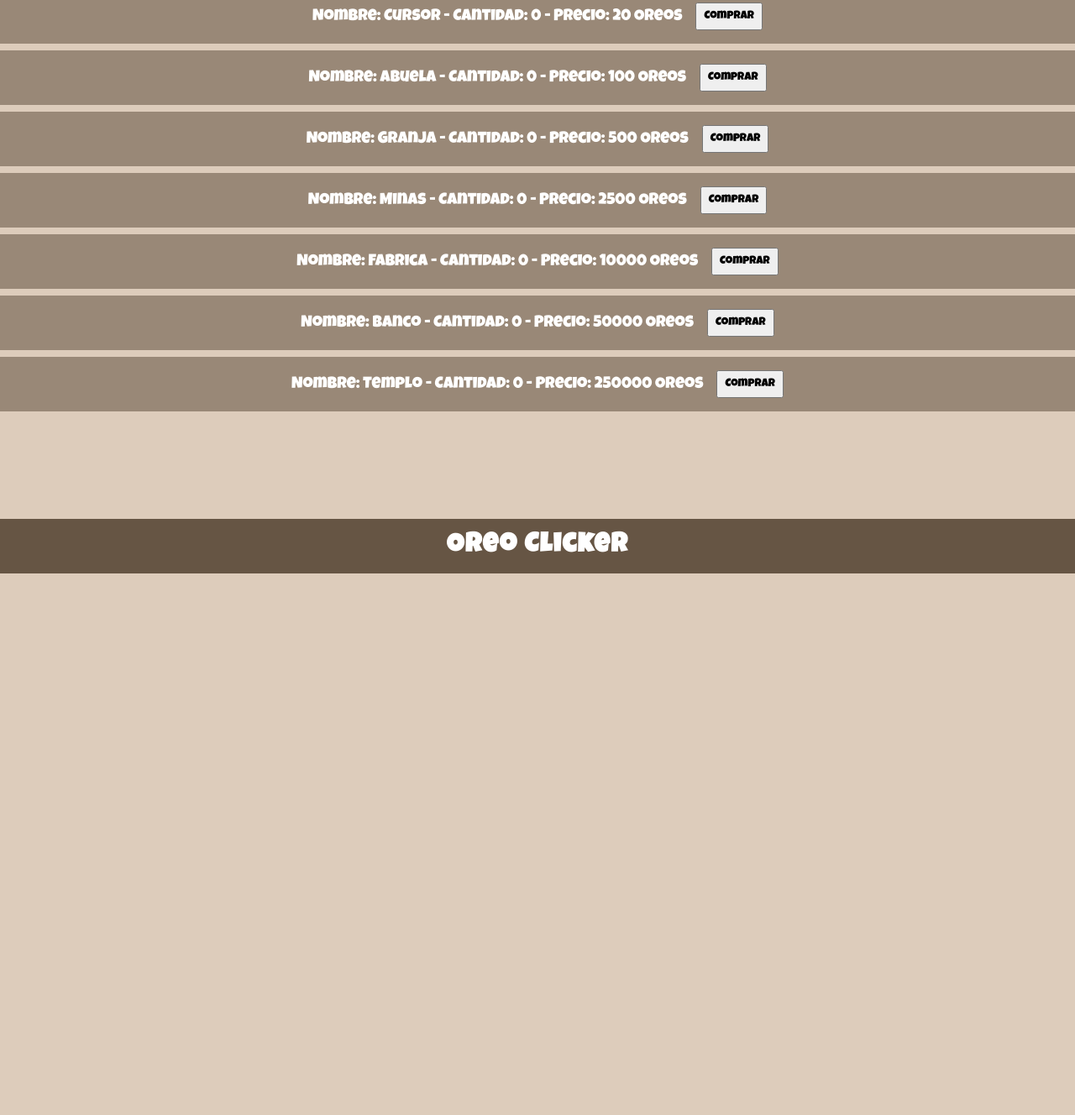
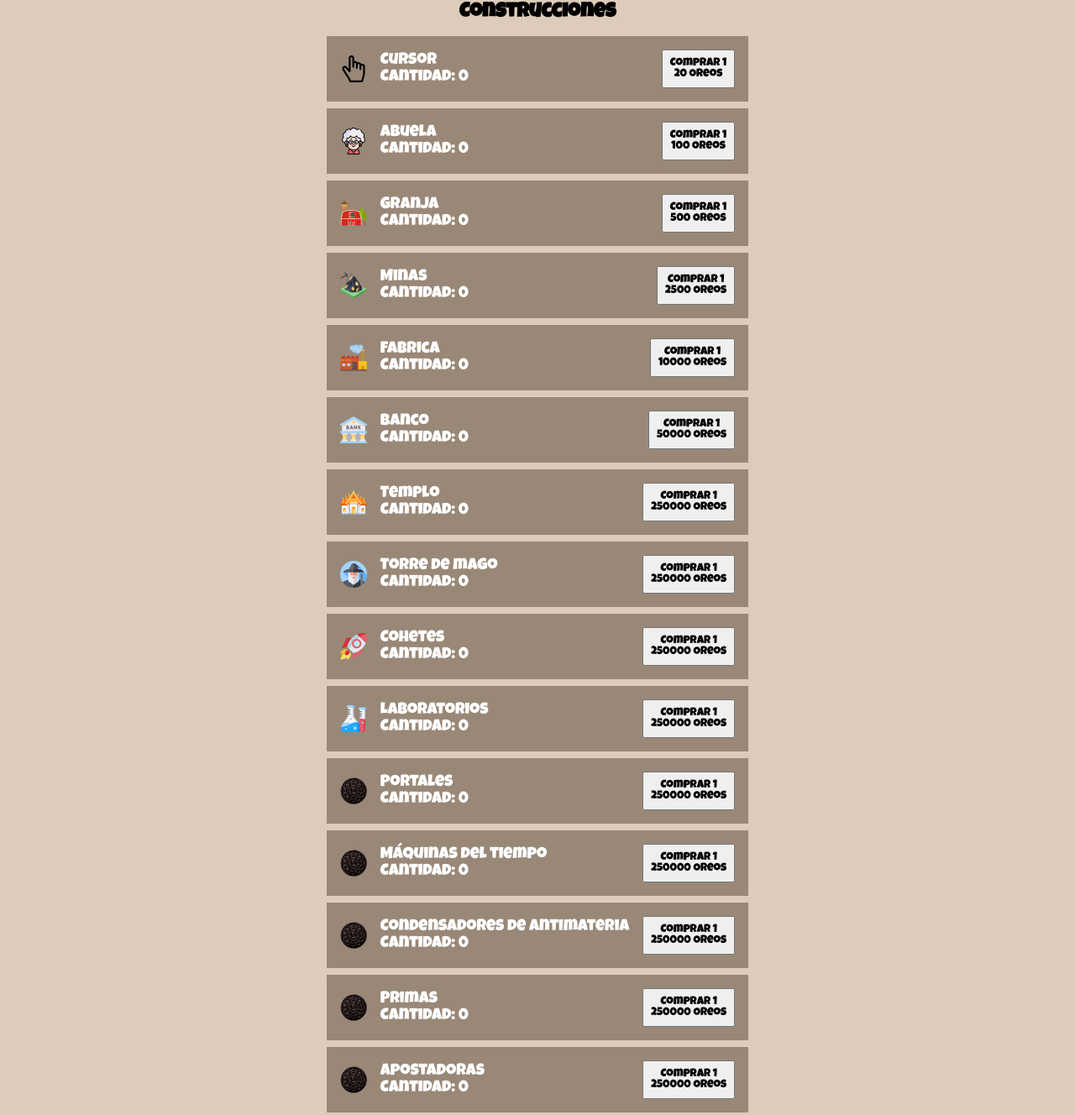
Before and after one commit to FranciscoJoseLavalle/oreoclicker, a plain HTML site: page index.html in a window 1280 px wide. Shown: the part 791-2119 px from the top of the page at 84% size. Before the commit the page ends 1474 px from the top, so only its background shows below. Drawn offline with Linux system fonts and the light colour scheme.

Commit message:
Agrego iconos y localStorage

```diff
--- a/app/app.js
+++ b/app/app.js
@@ -8,13 +8,22 @@ const mejorasCont = document.querySelector('.mejoras-cont');
 
 // Construcciones
 let construcciones = [
-    { nombre: 'Cursor', cps: 1, precio: 20, cantidad: 0 },
-    { nombre: 'Abuela', cps: 2, precio: 100, cantidad: 0 },
-    { nombre: 'Granja', cps: 4, precio: 500, cantidad: 0 },
-    { nombre: 'Minas', cps: 8, precio: 2500, cantidad: 0 },
-    { nombre: 'Fabrica', cps: 16, precio: 10000, cantidad: 0 },
-    { nombre: 'Banco', cps: 32, precio: 50000, cantidad: 0 },
-    { nombre: 'Templo', cps: 64, precio: 250000, cantidad: 0 }
+    { nombre: 'Cursor', cps: 1, precio: 20, cantidad: 0, img: 'cursor.png' },
+    { nombre: 'Abuela', cps: 2, precio: 100, cantidad: 0, img: 'grandma.png' },
+    { nombre: 'Granja', cps: 4, precio: 500, cantidad: 0, img: 'farm.png' },
+    { nombre: 'Minas', cps: 8, precio: 2500, cantidad: 0, img: 'mine.png' },
+    { nombre: 'Fabrica', cps: 16, precio: 10000, cantidad: 0, img: 'factory.png' },
+    { nombre: 'Banco', cps: 32, precio: 50000, cantidad: 0, img: 'bank.png' },
+    { nombre: 'Templo', cps: 64, precio: 250000, cantidad: 0, img: 'temple.png' },
+    { nombre: 'Torre de mago', cps: 64, precio: 250000, cantidad: 0, img: 'wizard.png' },
+    { nombre: 'Cohetes', cps: 64, precio: 250000, cantidad: 0, img: 'rocket.png' },
+    { nombre: 'Laboratorios', cps: 64, precio: 250000, cantidad: 0, img: 'lab.png' },
+    { nombre: 'Portales', cps: 64, precio: 250000, cantidad: 0, img: 'oreo.png' },
+    { nombre: 'Máquinas del tiempo', cps: 64, precio: 250000, cantidad: 0, img: 'oreo.png' },
+    { nombre: 'Condensadores de antimateria', cps: 64, precio: 250000, cantidad: 0, img: 'oreo.png' },
+    { nombre: 'Primas', cps: 64, precio: 250000, cantidad: 0, img: 'oreo.png' },
+    { nombre: 'Apostadoras', cps: 64, precio: 250000, cantidad: 0, img: 'oreo.png' },
+    { nombre: 'Motores fractales', cps: 64, precio: 250000, cantidad: 0, img: 'oreo.png' }
 ]
 
 // Mejoras
@@ -31,7 +40,25 @@ let mejoras = [
 
     { nombre: 'Banco PRO', multiplica: 2, precio: 1000000, construccion: 'Banco', requiere: 10, objeto: construcciones[5] },
 
-    { nombre: 'Templo PRO', multiplica: 2, precio: 5000000, construccion: 'Templo', requiere: 10, objeto: construcciones[6] }
+    { nombre: 'Templo PRO', multiplica: 2, precio: 5000000, construccion: 'Templo', requiere: 10, objeto: construcciones[6] },
+
+    { nombre: 'Torre de mago PRO', multiplica: 2, precio: 5000000, construccion: 'Torre de mago', requiere: 10, objeto: construcciones[7] },
+
+    { nombre: 'Cohetes PRO', multiplica: 2, precio: 5000000, construccion: 'Cohetes', requiere: 10, objeto: construcciones[8] },
+
+    { nombre: 'Laboratorios PRO', multiplica: 2, precio: 5000000, construccion: 'Laboratorios', requiere: 10, objeto: construcciones[9] },
+
+    { nombre: 'Portales PRO', multiplica: 2, precio: 5000000, construccion: 'Portales', requiere: 10, objeto: construcciones[10] },
+
+    { nombre: 'Máquinas del tiempo PRO', multiplica: 2, precio: 5000000, construccion: 'Máquinas del tiempo', requiere: 10, objeto: construcciones[11] },
+
+    { nombre: 'Condensadores de antimateria PRO', multiplica: 2, precio: 5000000, construccion: 'Condensadores de antimateria', requiere: 10, objeto: construcciones[12] },
+
+    { nombre: 'Primas PRO', multiplica: 2, precio: 5000000, construccion: 'Primas', requiere: 10, objeto: construcciones[13] },
+
+    { nombre: 'Apostadoras PRO', multiplica: 2, precio: 5000000, construccion: 'Apostadoras', requiere: 10, objeto: construcciones[14] },
+
+    { nombre: 'Motores fractales PRO', multiplica: 2, precio: 5000000, construccion: 'Motores fractales', requiere: 10, objeto: construcciones[15] }
 ]
 
 let mejorasForEach = []
@@ -44,6 +71,8 @@ let oreosPS = 1;
 
 // Evento de carga de DOM
 document.addEventListener('DOMContentLoaded', () => {
+    oreos = parseFloat(localStorage.getItem('oreos')) || parseFloat(0);
+    oreosPS = parseFloat(localStorage.getItem('oreosPS')) || parseFloat(1);
     iniciarOreosPS();
     actualizarDisplay();
     mostrarConstrucciones();
@@ -79,22 +108,43 @@ function iniciarOreosPS() {
 function actualizarDisplay() {
     oreosPSDisplay.textContent = `${oreosPS}/s`;
     oreosDisplay.textContent = `${Math.round((oreos) * 100) / 100} Oreos`;
+    localStorage.setItem('oreosPS', oreosPS)
+    localStorage.setItem('oreos', oreos)
 }
 
 // Mostrar las construcciones en pantalla
 function mostrarConstrucciones() {
     construcciones.forEach(construccion => {
         const div = document.createElement('div');
+        const textCont = document.createElement('div');
+        const imgText = document.createElement('div');
         const p = document.createElement('p');
+        const quantity = document.createElement('p');
+        const price = document.createElement('p');
         const btn = document.createElement('button');
+        const img = document.createElement('img');
 
-        div.classList.add('construccion')
+        div.classList.add('construccion');
+        textCont.classList.add('textCont');
+        imgText.classList.add('imgText');
 
-        p.textContent = `Nombre: ${construccion.nombre} - Cantidad: ${construccion.cantidad} - Precio: ${construccion.precio} Oreos`;
-        btn.textContent = 'Comprar';
+        p.textContent = `${construccion.nombre}`;
+        quantity.textContent = `Cantidad: ${construccion.cantidad}`
+        img.src = `./img/${construccion.img}`
+        btn.textContent = 'Comprar 1';
+        price.textContent = `${construccion.precio} Oreos`
 
-        div.append(p);
+        textCont.append(p);
+        textCont.append(quantity)
+
+        imgText.append(img)
+        imgText.append(textCont)
+
+        btn.append(price)
+
+        div.append(imgText)
         div.append(btn);
+
         construccionesCont.append(div);
 
         btn.onclick = () => {
--- a/index.html
+++ b/index.html
@@ -24,8 +24,14 @@
         <div class="oreo-cont">
             <img src="./img/oreo.png" alt="Oreo" class="oreo">
         </div>
-        <div class="construcciones-cont"></div>
-        <div class="mejoras-cont"></div>
+        <div class="construcciones">
+            <h3>Construcciones</h3>
+            <div class="construcciones-cont"></div>
+        </div>
+        <div class="mejoras">
+            <h3>Mejoras</h3>
+            <div class="mejoras-cont"></div>
+        </div>
     </main>
     <footer>
         <h1>Oreo Clicker</h1>
--- a/style/estilo.css
+++ b/style/estilo.css
@@ -22,6 +22,11 @@ h1 {
     background-color: #654;
     color: #fff;
     letter-spacing: .1rem;
+}
+h3 {
+    font-size: 1.5rem;
+    text-align: center;
+    padding: 1rem 0;
 }
 /* ------------Header------------ */
 .header {
@@ -53,7 +58,7 @@ h1 {
 }
 .construccion {
     display: flex;
-    justify-content: center;
+    justify-content: space-between;
     align-items: center;
     gap: 1rem;
     font-size: 1.2rem;
@@ -63,6 +68,15 @@ h1 {
 }
 .construccion button {
     padding: .5rem;
+    cursor: pointer;
+}
+.construccion img {
+    width: 2rem;
+}
+.imgText {
+    display: flex;
+    align-items: center;
+    gap: 1rem;
 }
 .oreo-cont {
     display: flex;
```
Also changed, not shown: img/bank.png (added), img/cursor.png (added), img/factory.png (added), img/farm.png (added), img/grandma.png (added), img/lab.png (added), img/mine.png (added), img/rocket.png (added), img/temple.png (added), img/wizard.png (added).
